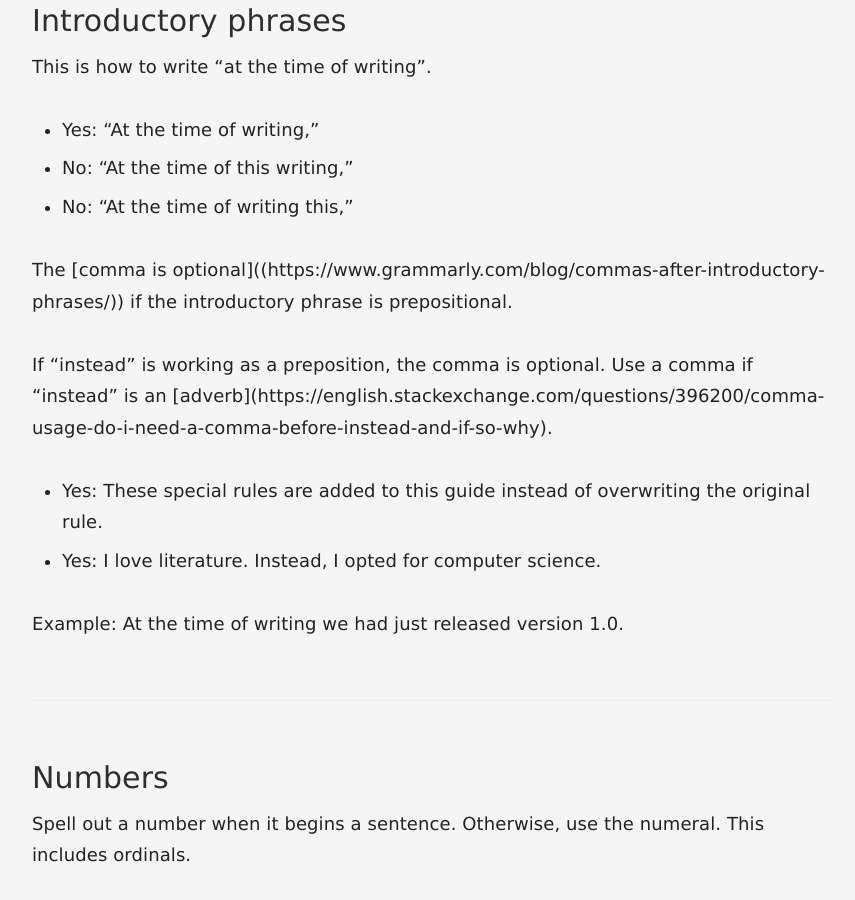
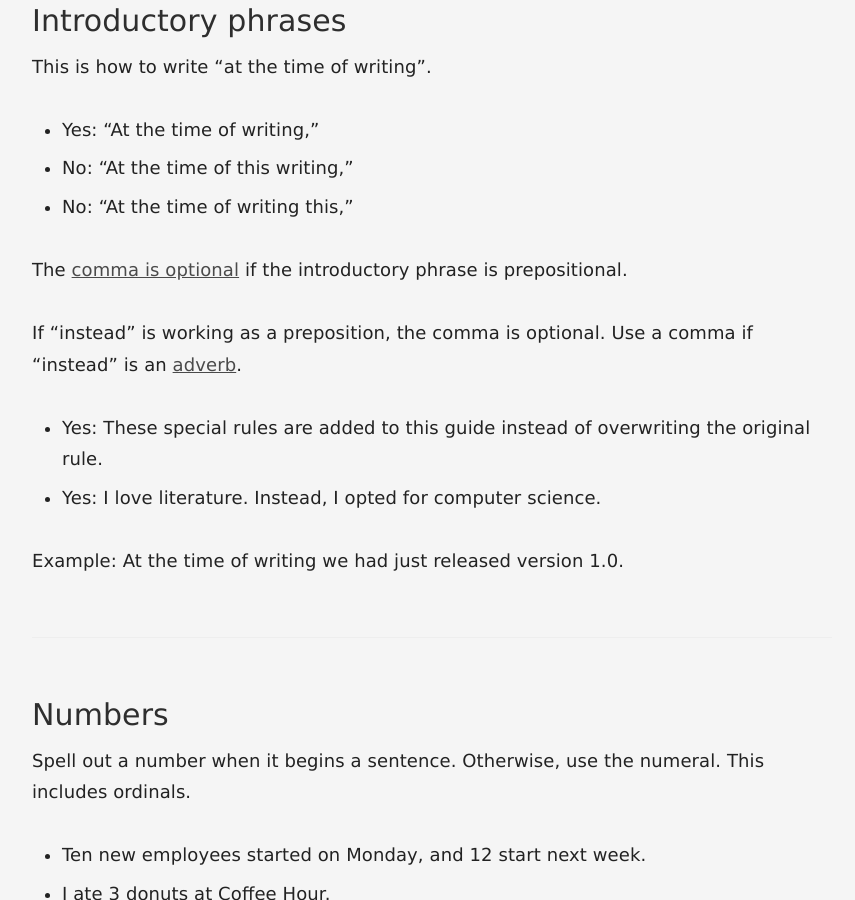
Before and after one commit to marklchaves/cme-dev-style-guide, a Jekyll site: the page built from _docs/basics/04-grammar-and-mechanics.html.md, in a window 1280 px wide and 900 px high, scrolled down 3290 px. Shown: the whole window, without its empty margins (358-1213 px from the left). Built offline with Jekyll 4.4.1, drawn with Linux system fonts in a browser that asks for light colours.

Commit message:
Updated '_docs/basics/04-grammar-and-mechanics.html.md' via CloudCannon

```diff
--- a/_docs/basics/04-grammar-and-mechanics.html.md
+++ b/_docs/basics/04-grammar-and-mechanics.html.md
@@ -78,9 +78,9 @@ This is how to write "at the time of writing".
 * No: "At the time of this writing,"
 * No: "At the time of writing this,"
 
-The \[comma is optional\]((https://www.grammarly.com/blog/commas-after-introductory-phrases/)) if the introductory phrase is prepositional.
+The [comma is optional](https://www.grammarly.com/blog/commas-after-introductory-phrases/) if the introductory phrase is prepositional.
 
-If "instead" is working as a preposition, the comma is optional. Use a comma if "instead" is an \[adverb\](https://english.stackexchange.com/questions/396200/comma-usage-do-i-need-a-comma-before-instead-and-if-so-why).
+If "instead" is working as a preposition, the comma is optional. Use a comma if "instead" is an [adverb](https://english.stackexchange.com/questions/396200/comma-usage-do-i-need-a-comma-before-instead-and-if-so-why).
 
 * Yes: These special rules are added to this guide instead of overwriting the original rule.
 * Yes: I love literature. Instead, I opted for computer science.
```
